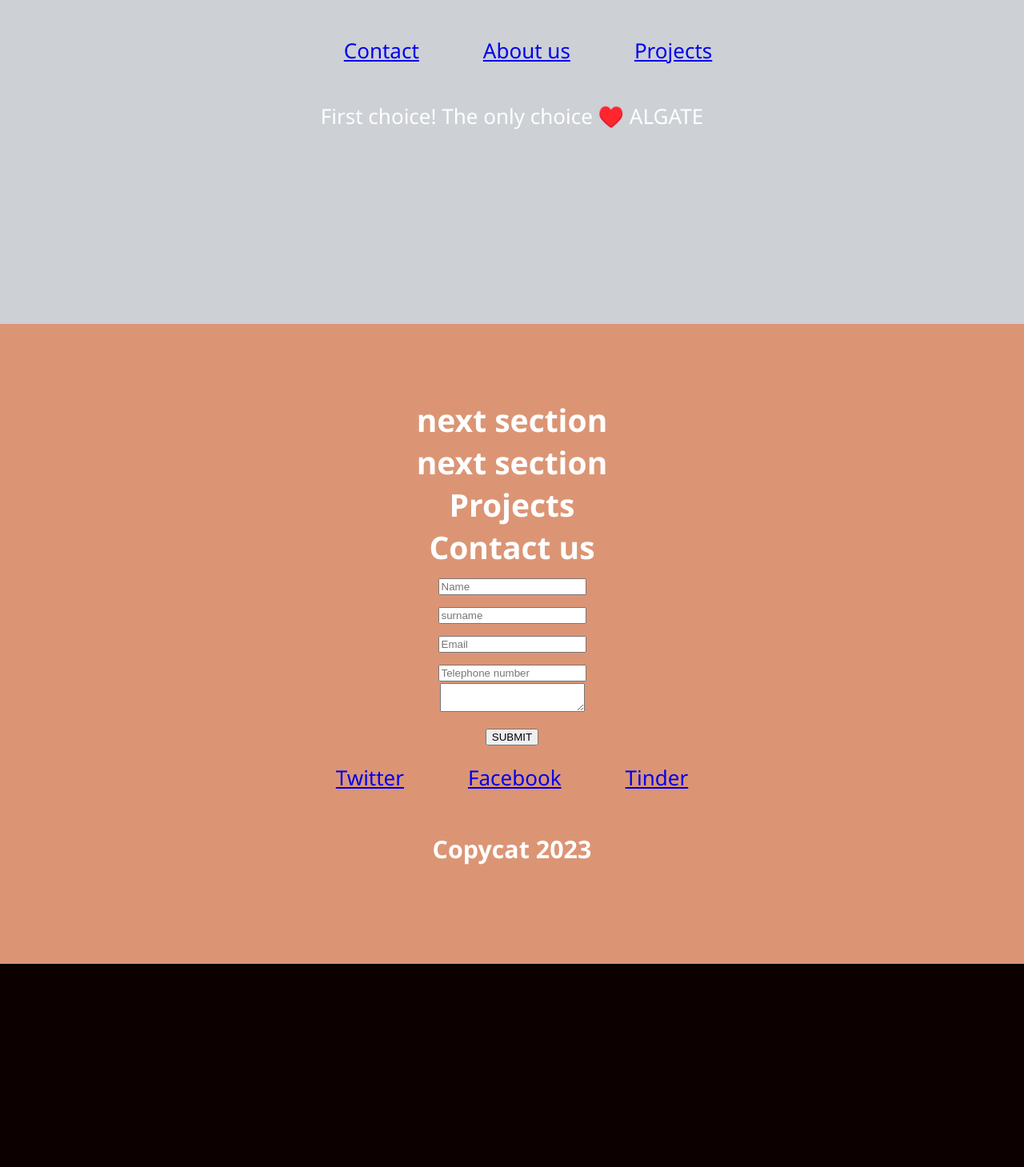
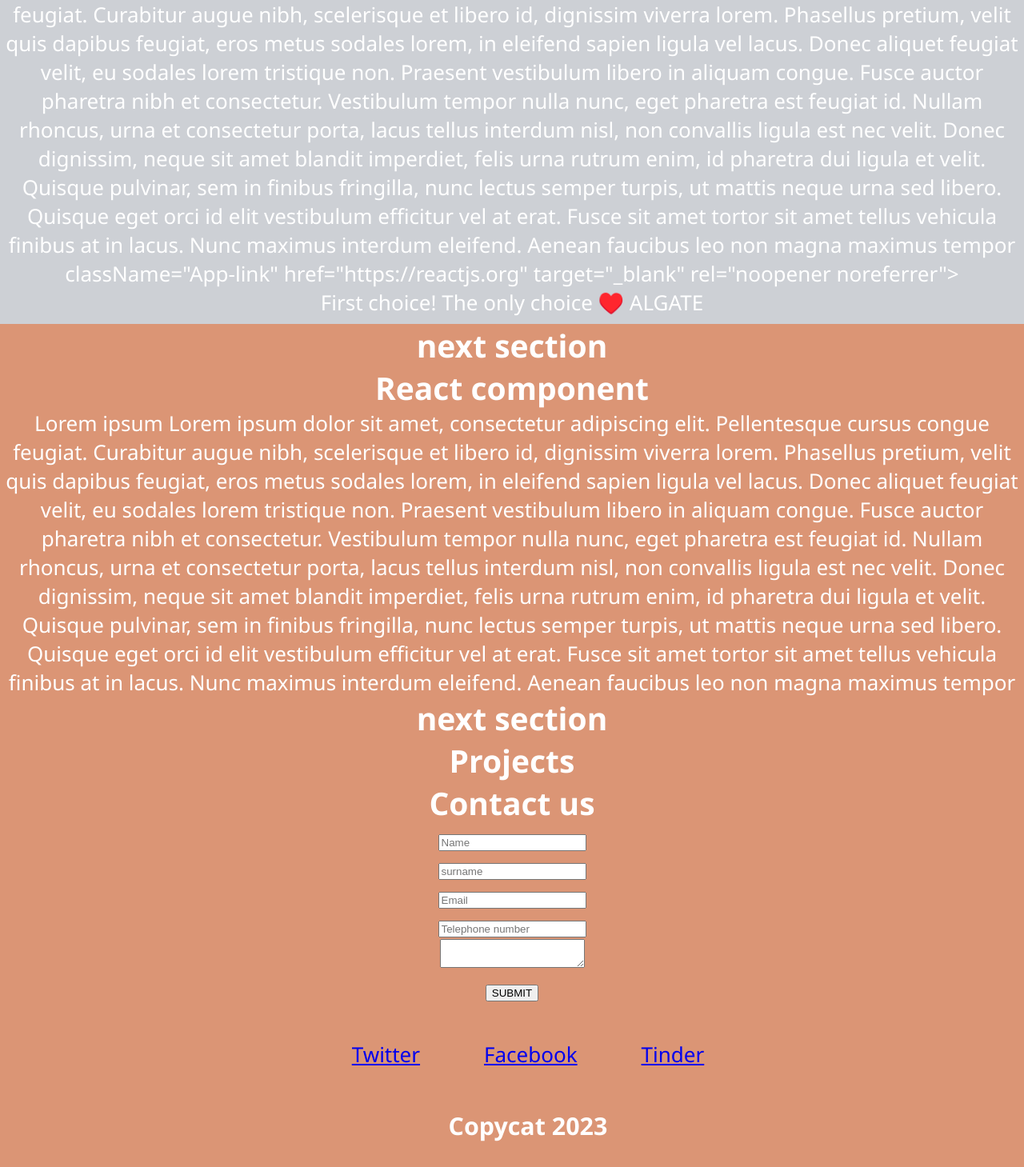
Before and after one commit to github/codespaces-react, a React (Create React App) app: page / in a window 1280 px wide. Shown: the part 395-1854 px from the top of the page at 80% size. Before the commit the page ends 1600 px from the top, so only its background shows below. Built offline with nearby package versions, Linux system fonts and the light colour scheme.

Commit message:
addition of lorem ipsum and footer component

```diff
--- a/src/App.js
+++ b/src/App.js
@@ -1,7 +1,9 @@
 import './App.css';
 // import video from "./videos";
-import textCreator from './components/loremIpsum';
 
+// eslint-disable-next-line no-unused-vars
+import LoremComponent from './components/loremIpsum';
+import Footer from './components/Footer';
 
 
 function App() {
@@ -27,7 +29,8 @@ function App() {
           </ul>
         </nav>
         <p>
-          <a
+        <LoremComponent />
+          <a>
             className="App-link"
             href="https://reactjs.org"
             target="_blank"
@@ -42,7 +45,7 @@ function App() {
       <div className="container">
         <section>
           <h1>next section</h1>
-          <textCreator />
+          <LoremComponent />
         </section>
 
         <section>
@@ -62,16 +65,11 @@ function App() {
           <button >SUBMIT</button>
           </form>
         </section>
-        <footer className="crumbs">
-        <li className="crumb"><a href="videos/Algate.mp4">Twitter</a></li>
-            <li className="crumb"><a href="videos/Algate.mp4">Facebook</a></li>
-            <li className="crumb"><a href="videos/Algate.mp4">Tinder</a></li>
-        <h3>Copycat 2023</h3>
-        </footer>
+        <Footer />
       </div>
       {/* container ends */}
       </div>
   );
-}
+};
 
 export default App;
--- /dev/null
+++ b/src/components/Footer.js
@@ -0,0 +1,18 @@
+import React from "react";
+import '../App.css';
+
+const Footer = () => {
+    return(
+        <footer>
+            <ul>
+                <li className="crumb"><a href="videos/Algate.mp4">Twitter</a></li>
+                <li className="crumb"><a href="videos/Algate.mp4">Facebook</a></li>
+                <li className="crumb"><a href="videos/Algate.mp4">Tinder</a></li>
+                <h3>Copycat 2023</h3>
+            </ul>
+        </footer>
+
+    );
+};
+
+export default Footer;
--- a/src/components/loremIpsum.jsx
+++ b/src/components/loremIpsum.jsx
@@ -1,19 +1,15 @@
 import React from 'react';
-import loremIpsum from 'lorem-ipsum';
 
-const textCreator = () => {
-    const loremText = loremIpsum ({
-        count: 3,             // Number of paragraphs
-        units: 'paragraphs',  // Generating paragraphs
-        format: 'html',       // Output format (you can use 'plain' for plain text)
-});
 
+
+function LoremComponent() {
 return (
     <div>
         <h1>React component</h1>
-        <p>{loremText}</p>
+        <p>Lorem ipsum Lorem ipsum dolor sit amet,
+         consectetur adipiscing elit. Pellentesque cursus congue feugiat. Curabitur augue nibh, scelerisque et libero id, dignissim viverra lorem. Phasellus pretium, velit quis dapibus feugiat, eros metus sodales lorem, in eleifend sapien ligula vel lacus. Donec aliquet feugiat velit, eu sodales lorem tristique non. Praesent vestibulum libero in aliquam congue. Fusce auctor pharetra nibh et consectetur. Vestibulum tempor nulla nunc, eget pharetra est feugiat id. Nullam rhoncus, urna et consectetur porta, lacus tellus interdum nisl, non convallis ligula est nec velit. Donec dignissim, neque sit amet blandit imperdiet, felis urna rutrum enim, id pharetra dui ligula et velit. Quisque pulvinar, sem in finibus fringilla, nunc lectus semper turpis, ut mattis neque urna sed libero. Quisque eget orci id elit vestibulum efficitur vel at erat. Fusce sit amet tortor sit amet tellus vehicula finibus at in lacus. Nunc maximus interdum eleifend.
+         Aenean faucibus leo non magna maximus tempor</p>
     </div>
     );
-};
-
-export default textCreator;
+}
+export default LoremComponent;
```
